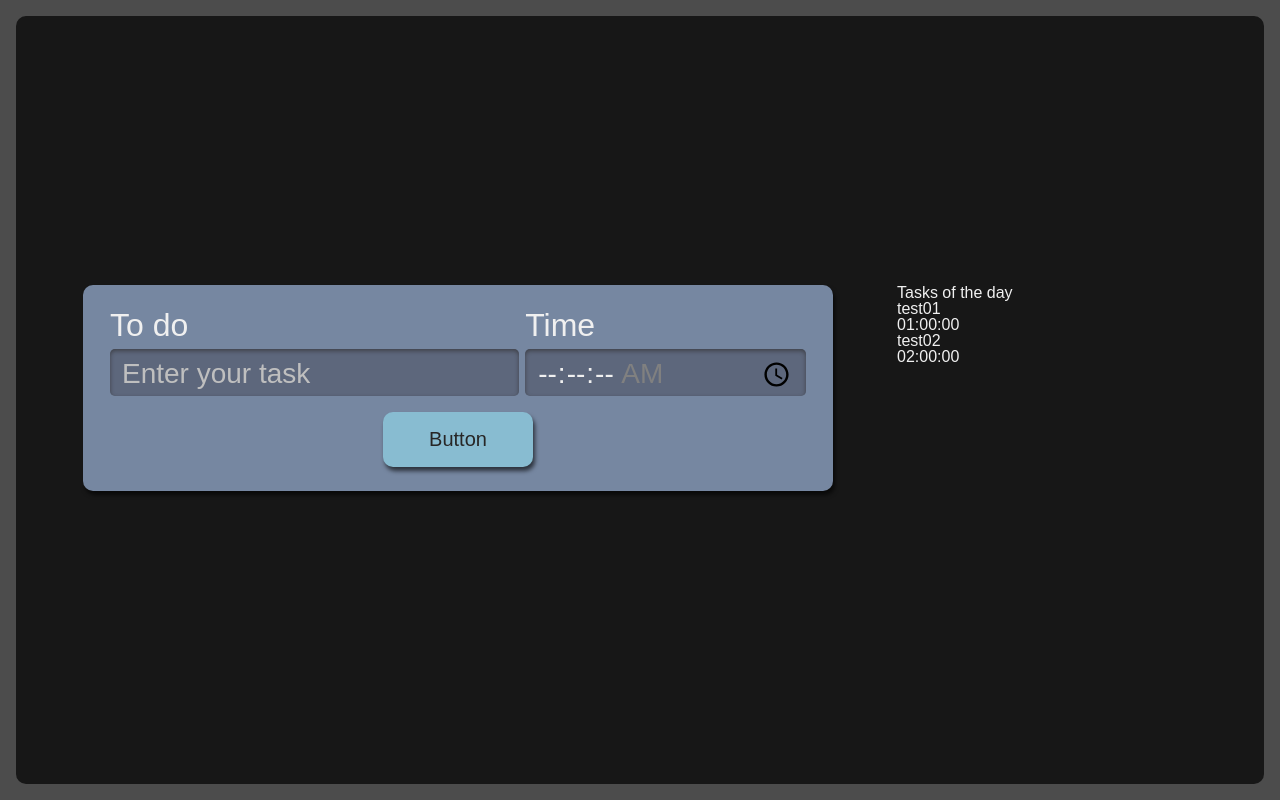
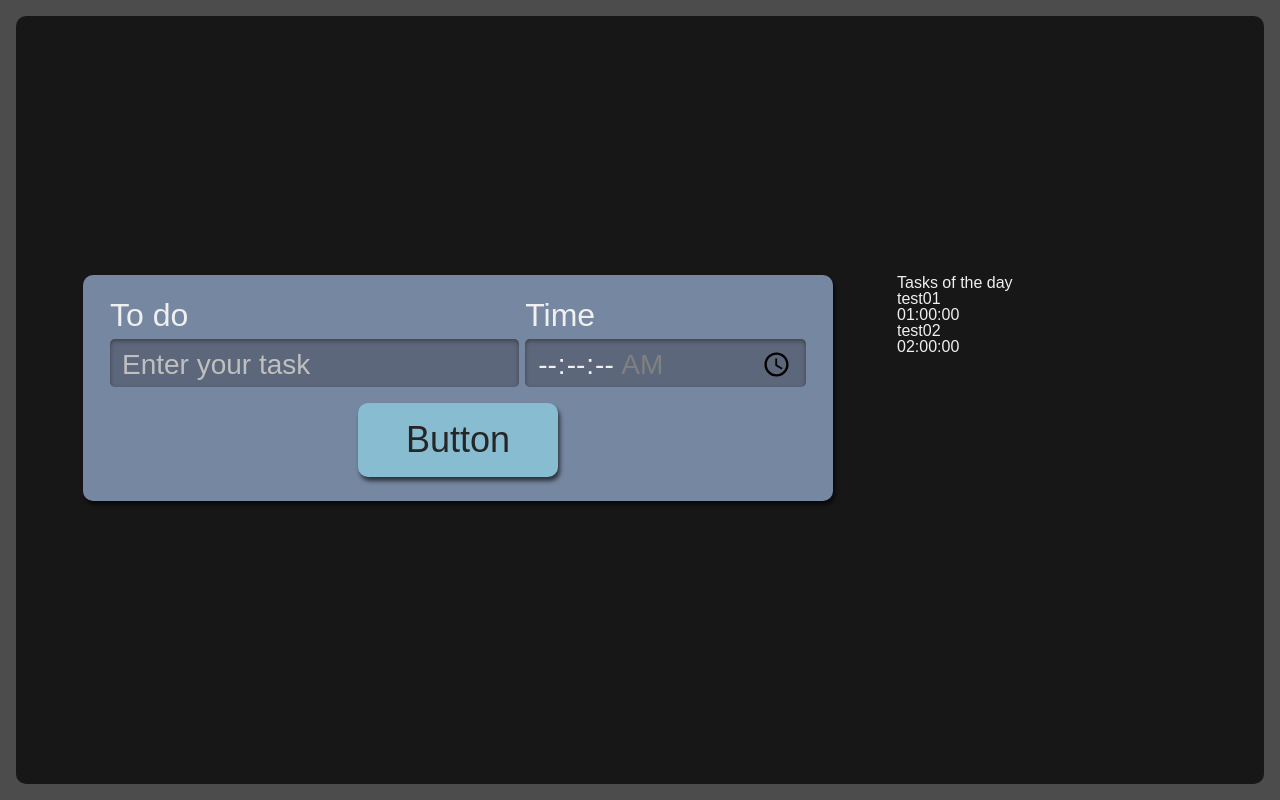
Before and after one commit to gabrielbiche/to-do-list, a React (Create React App) app: page / in a window 1280 px wide. Built offline with nearby package versions, Linux system fonts and the light colour scheme.

Commit message:
added style on form button

```diff
--- a/src/components/button/index.tsx
+++ b/src/components/button/index.tsx
@@ -3,6 +3,10 @@ import "./style.scss";
 
 export default class Button extends React.Component {
   render() {
-    return <button className="button">Button</button>;
+    return (
+      <button className="button">
+        Button
+      </button>
+    );
   }
 }
--- a/src/components/button/style.scss
+++ b/src/components/button/style.scss
@@ -17,7 +17,7 @@
 }
 
 @media screen and (min-width: 1280px) {
-  .botao {
+  .button {
     grid-column-start: span 2;
     justify-self: center;
     width: 200px;
```
